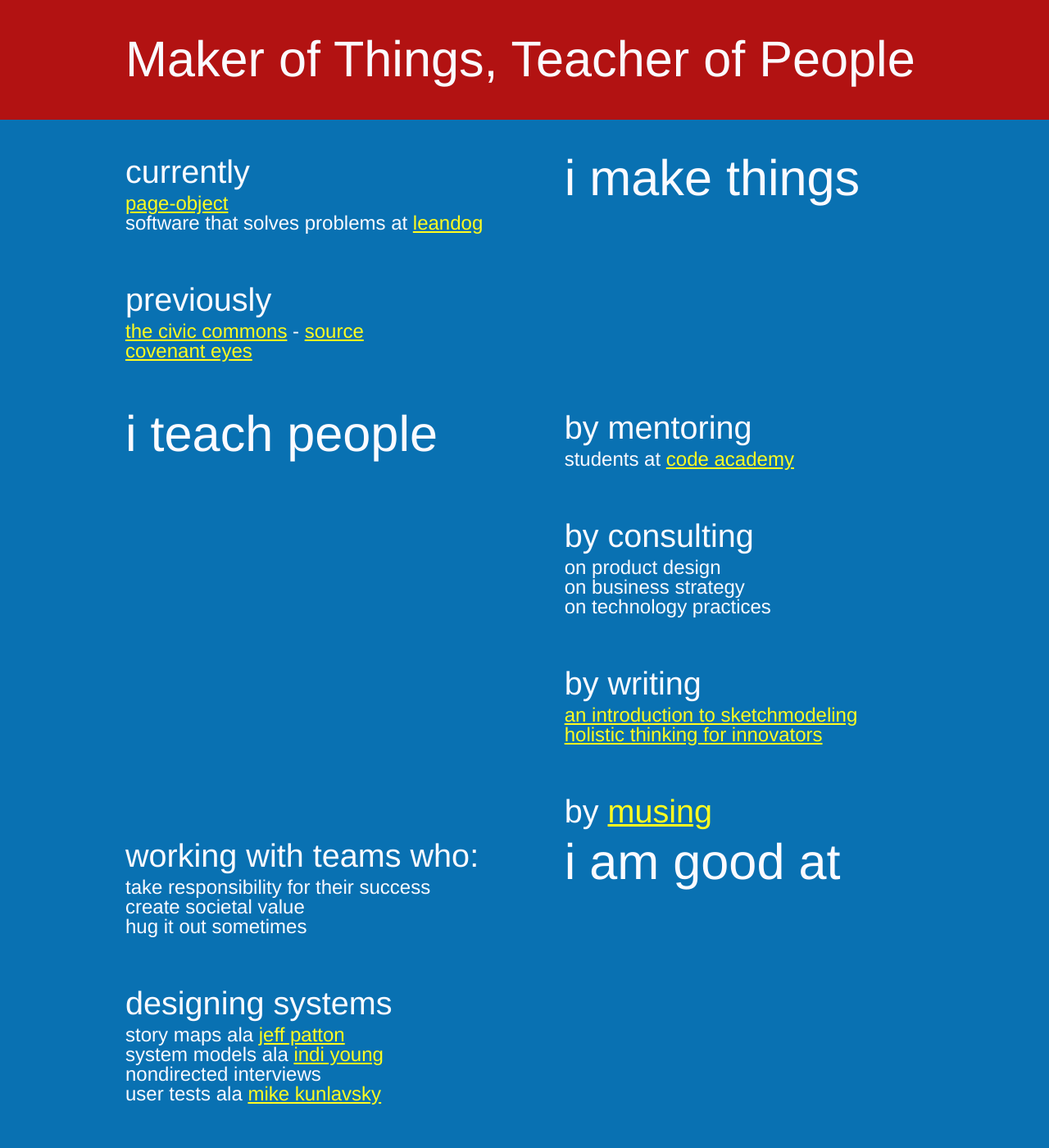
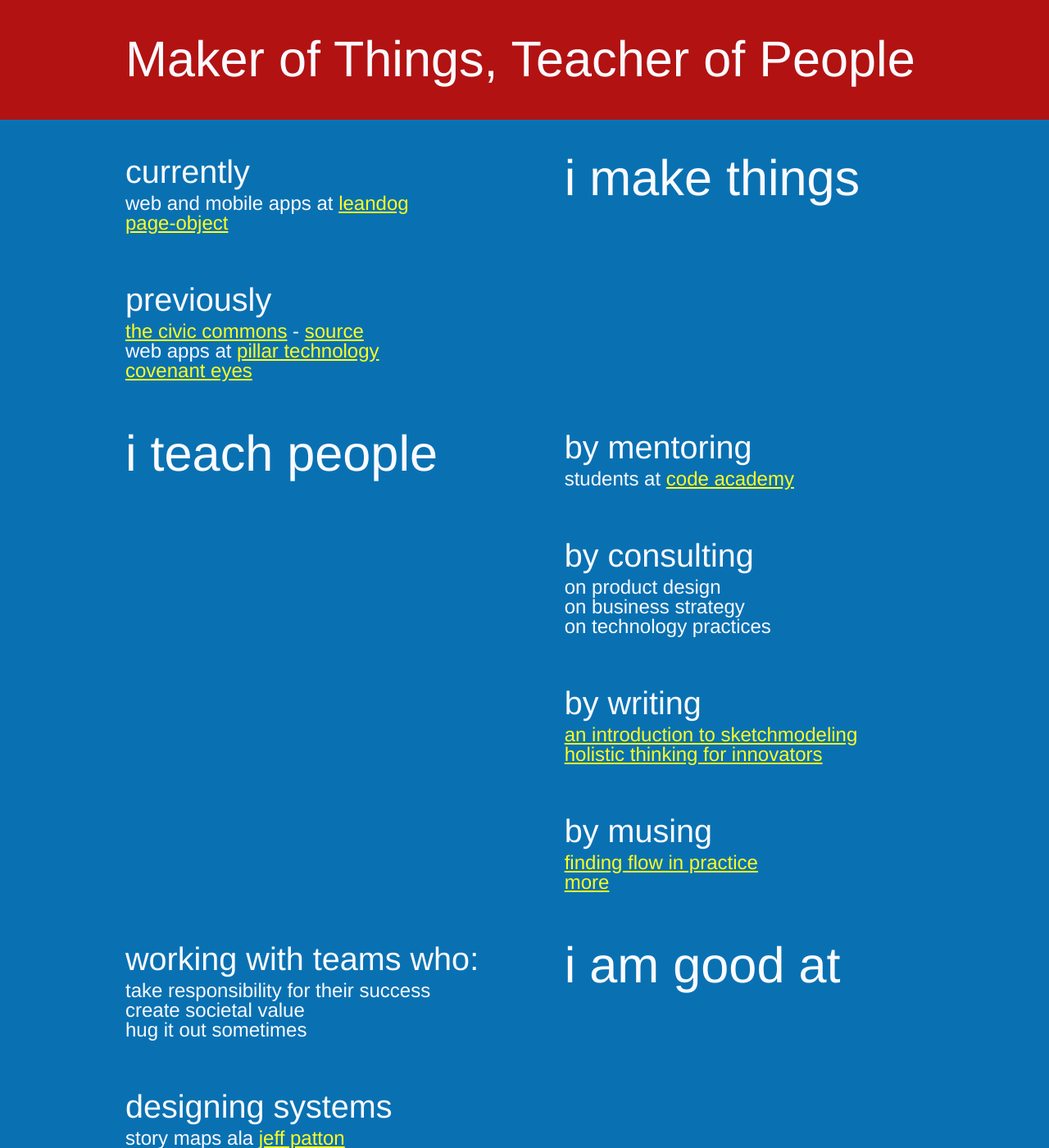
Before and after one commit to zspencer/www.zeespencer.com, a Jekyll site: the page built from index.html, in a window 1280 px wide and 1400 px high. Shown: the whole window at 82% size. Built offline with Jekyll 4.4.1, drawn with Linux system fonts in a browser that asks for light colours.

Commit message:
Adds musings to homepage

```diff
--- a/_posts/2011-01-03-i-teach-people.markdown
+++ b/_posts/2011-01-03-i-teach-people.markdown
@@ -5,7 +5,6 @@ tags: [things_i_do]
 
 ### by mentoring
   * students at [code academy](http://codeacademy.org/)
-
 
 ### by consulting
   * on product design
@@ -16,4 +15,7 @@ tags: [things_i_do]
   * [an introduction to sketchmodeling](http://businessinnovationfactory.com/weblog/sketchmodeling-zee-spencer)
   * [holistic thinking for innovators](http://businessinnovationfactory.com/weblog/introduction-holistic-thinking-innovators)
 
-### by [musing](/musings/)
+### by musing
+{% for post in site.categories.musings %}{% if post.tags contains 'published' and post.tags contains 'featured' %}
+  * [{{ post.title | downcase }}]({{ post.url }}){% endif %}{% endfor %}
+  * [more](/musings)
--- a/_posts/2011-01-04-i-make-things.markdown
+++ b/_posts/2011-01-04-i-make-things.markdown
@@ -3,9 +3,10 @@ title: i make things
 tags: things_i_do
 ---
 ### currently
+  * web and mobile apps at [leandog](http://leandog.com)
   * [page-object](https://github.com/cheezy/page-object)
-  * software that solves problems at [leandog](http://leandog.com)
 
 ### previously
   * [the civic commons](http://theciviccommons.com) - [source](https://github.com/CivicCommons/CivicCommons)
+  * web apps at [pillar technology](http://pillartechnology.com)
   * [covenant eyes](http://www.covenanteyes.com)
--- a/musings/_posts/2012-01-14-finding-flow-in-practice.markdown
+++ b/musings/_posts/2012-01-14-finding-flow-in-practice.markdown
@@ -1,7 +1,7 @@
 ---
 layout: default
 title: Finding Flow in Practice
-tags: [published, musing, practice, design]
+tags: [featured, published, practice, design]
 ---
 
 I spent 5 hours practicing visual design.
--- a/precompiled/scss/app.scss
+++ b/precompiled/scss/app.scss
@@ -23,21 +23,25 @@ body {
   background: $secondary-color;
   text-align: center;
 }
+
 @mixin centered-column {
   min-width: $min-width;
   max-width: $max-width;
   width: 90%;
   text-align: left;
 }
+
 #header h1 {
   @include centered-column;
   margin: 0 auto;
   padding: $base-font-size/2 0 $base-font-size/2 0;
 }
+
 #main {
   @include centered-column;
   margin: $base-font-size auto;
 }
+
 h1 {
   font-size: $title-heading-font-size;
   line-height: $line-height / $title-heading-font-size;
```
Also changed, not shown: musings/index.html (+8 -8 lines).
